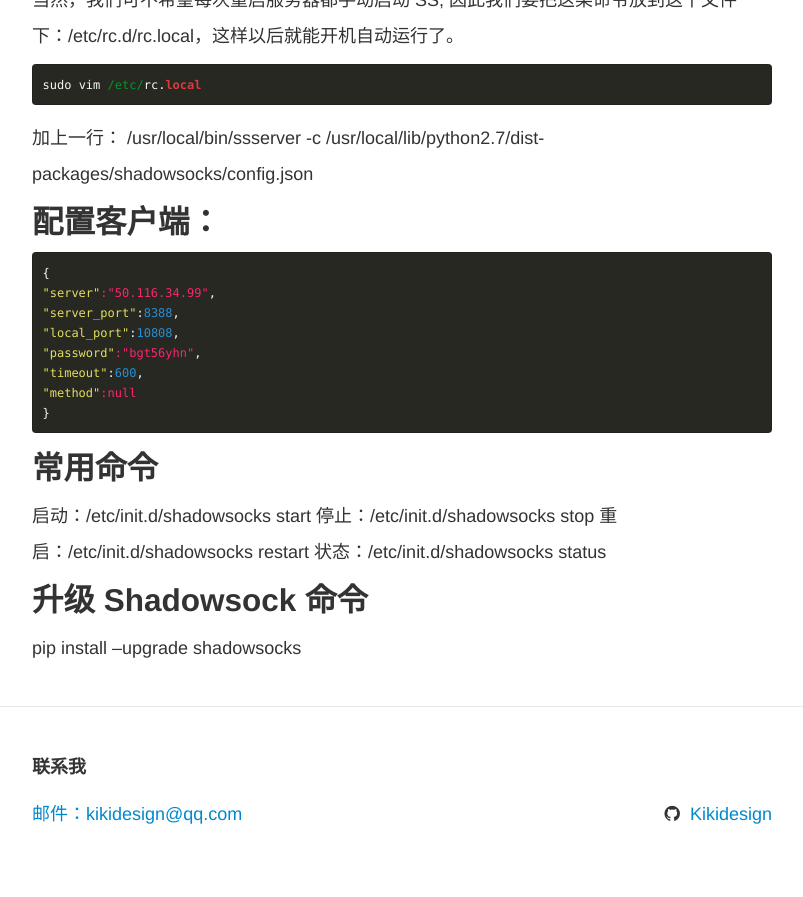
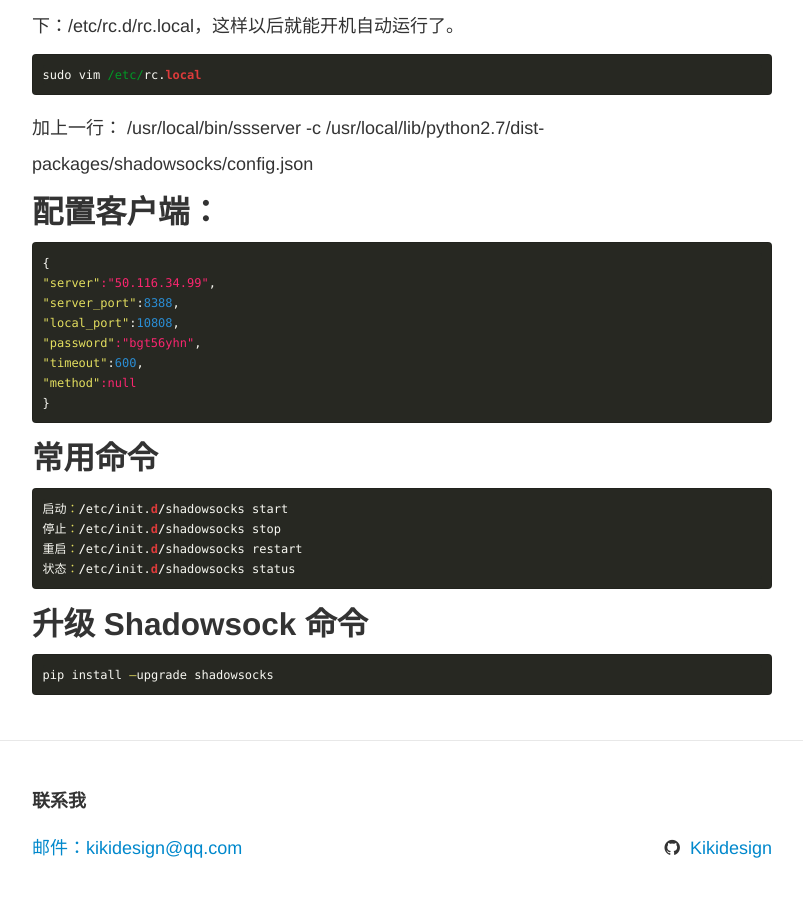
Before and after one commit to kikidesign/kikidesign.github.io, a Jekyll site: the page built from _posts/2016-06-12-Ubuntu- Shadowsocks.md, in a window 1280 px wide and 900 px high, scrolled down 1626 px. Shown: the top 897 px of the window, without its empty margins (238-1041 px from the left). Built offline with Jekyll 4.4.1, drawn with Linux system fonts in a browser that asks for light colours; before the commit the page ends 2492 px from its top, so only the background shows below that; some of the changed text lies outside the part shown.

Commit message:
2016.6.12

```diff
--- a/_posts/2016-06-12-Ubuntu- Shadowsocks.md
+++ b/_posts/2016-06-12-Ubuntu- Shadowsocks.md
@@ -25,6 +25,7 @@
 pip install shadowsocks
 {% endhighlight %}
 (pip是python下的方便安装的工具，类似apt-get)
+
 执行完毕且没有报错的话，shadowsocks 就安装成功了。
 
 ## 配置部署：
@@ -80,10 +81,14 @@
 {% endhighlight %}
 
 ## 常用命令
+{% highlight ruby %}
 启动：/etc/init.d/shadowsocks start
 停止：/etc/init.d/shadowsocks stop
 重启：/etc/init.d/shadowsocks restart
 状态：/etc/init.d/shadowsocks status
+{% endhighlight %}
 
 ## 升级 Shadowsock 命令
+{% highlight ruby %}
 pip install –upgrade shadowsocks
+{% endhighlight %}
```
Also changed, not shown: other parts of _posts/2016-06-12-Ubuntu- Shadowsocks.md (+1 -1 lines).
